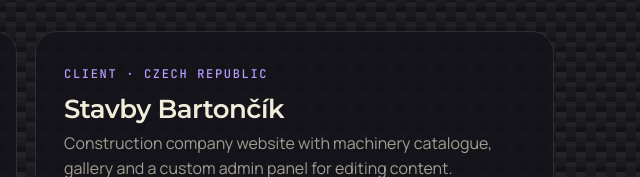
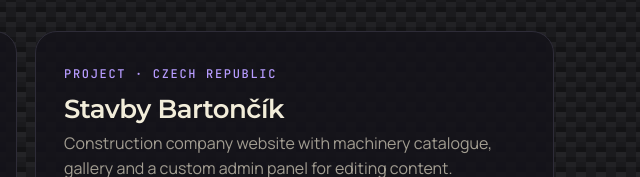
Before and after one commit to SOVALONE/portfolio, a plain HTML site: page index.html in a window 1280 px wide. Shown: the part 1543-1720 px from the top of the page, 614-1254 px from the left. Drawn offline with Linux system fonts and the light colour scheme.

Commit message:
Portfolio: label Stavby as project
Co-Authored-By: Claude Opus 5.5 <noreply@anthropic.com>

```diff
--- a/index.html
+++ b/index.html
@@ -97,7 +97,7 @@ footer{padding:30px 0;text-align:center;color:var(--mute);font-size:13px}
     <h2 class="h2">Live <em>work</em></h2>
     <div class="proj">
       <a class="pj" href="https://obsidianquill.studio" target="_blank" rel="noopener"><span class="k">Own studio · 12 languages</span><h3>Obsidian Quill</h3><p>Studio website with animated 3D hero, price calculator, hologram language picker and working contact form.</p><span class="u">obsidianquill.studio ↗</span></a>
-      <a class="pj" href="https://sovalone.github.io/stavby-bartoncik/" target="_blank" rel="noopener"><span class="k">Client · Czech Republic</span><h3>Stavby Bartončík</h3><p>Construction company website with machinery catalogue, gallery and a custom admin panel for editing content.</p><span class="u">sovalone.github.io/stavby-bartoncik ↗</span></a>
+      <a class="pj" href="https://sovalone.github.io/stavby-bartoncik/" target="_blank" rel="noopener"><span class="k">Project · Czech Republic</span><h3>Stavby Bartončík</h3><p>Construction company website with machinery catalogue, gallery and a custom admin panel for editing content.</p><span class="u">sovalone.github.io/stavby-bartoncik ↗</span></a>
       <a class="pj" href="https://sovalone.github.io/blackbee/" target="_blank" rel="noopener"><span class="k">Concept · 3D &amp; sound</span><h3>BLACKBEE</h3><p>Gaming keyboard lab with 3D visuals, sound and a live keyboard configurator.</p><span class="u">sovalone.github.io/blackbee ↗</span></a>
       <a class="pj" href="https://sovalone.github.io/portfolio/dugis-burger/" target="_blank" rel="noopener"><span class="k">Demo · restaurant</span><h3>Dugi's Burger</h3><p>Restaurant site in Czech with menu, delivery ordering link and location.</p><span class="u">sovalone.github.io/portfolio/dugis-burger ↗</span></a>
       <a class="pj" href="https://sovalone.github.io/portfolio/iron-blade-barber/" target="_blank" rel="noopener"><span class="k">Demo · barbershop</span><h3>Iron &amp; Blade</h3><p>Barbershop site with price list, team and online booking with time slots.</p><span class="u">sovalone.github.io/portfolio/iron-blade-barber ↗</span></a>
```
Also changed, not shown: oleh-valo/index.html (+1 -1 lines).
